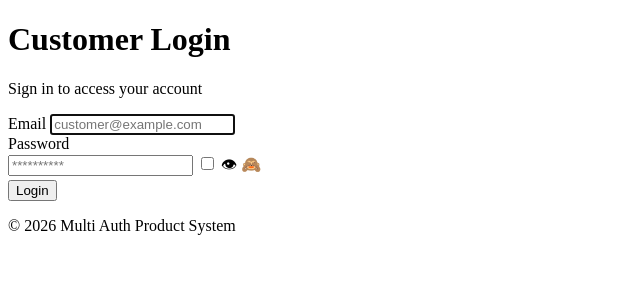
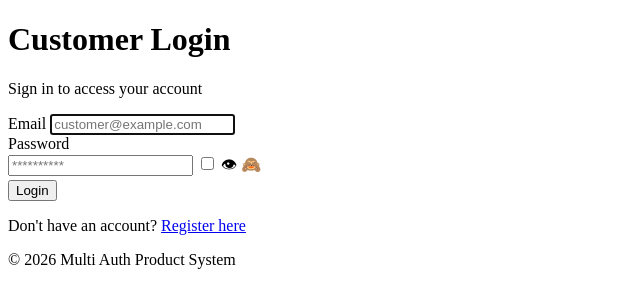
Before and after one commit to sreeharshrajan/multi-auth-product-system, a Laravel app: page /login in a window 1280 px wide. Shown: the top 308 px of the page, without its empty margins (0-640 px from the left). Run offline with Laravel 12, Linux system fonts and the light colour scheme; some web fonts are replaced.

Commit message:
feat: add registration link to customer login page

```diff
--- a/resources/views/customer/auth/login.blade.php
+++ b/resources/views/customer/auth/login.blade.php
@@ -46,6 +46,15 @@
                     <button type="submit" class="btn btn-primary w-full mt-3">
                         Login
                     </button>
+
+                    <div>
+                        <p class="text-sm text-center text-base-content/70">
+                            Don't have an account?
+                            <a href="{{ route('customer.register') }}" class="link link-primary font-semibold">
+                                Register here
+                            </a>
+                        </p>
+                    </div>
                 </form>
 
                 <p class="text-center text-xs text-base-content/50 mt-6">
```
